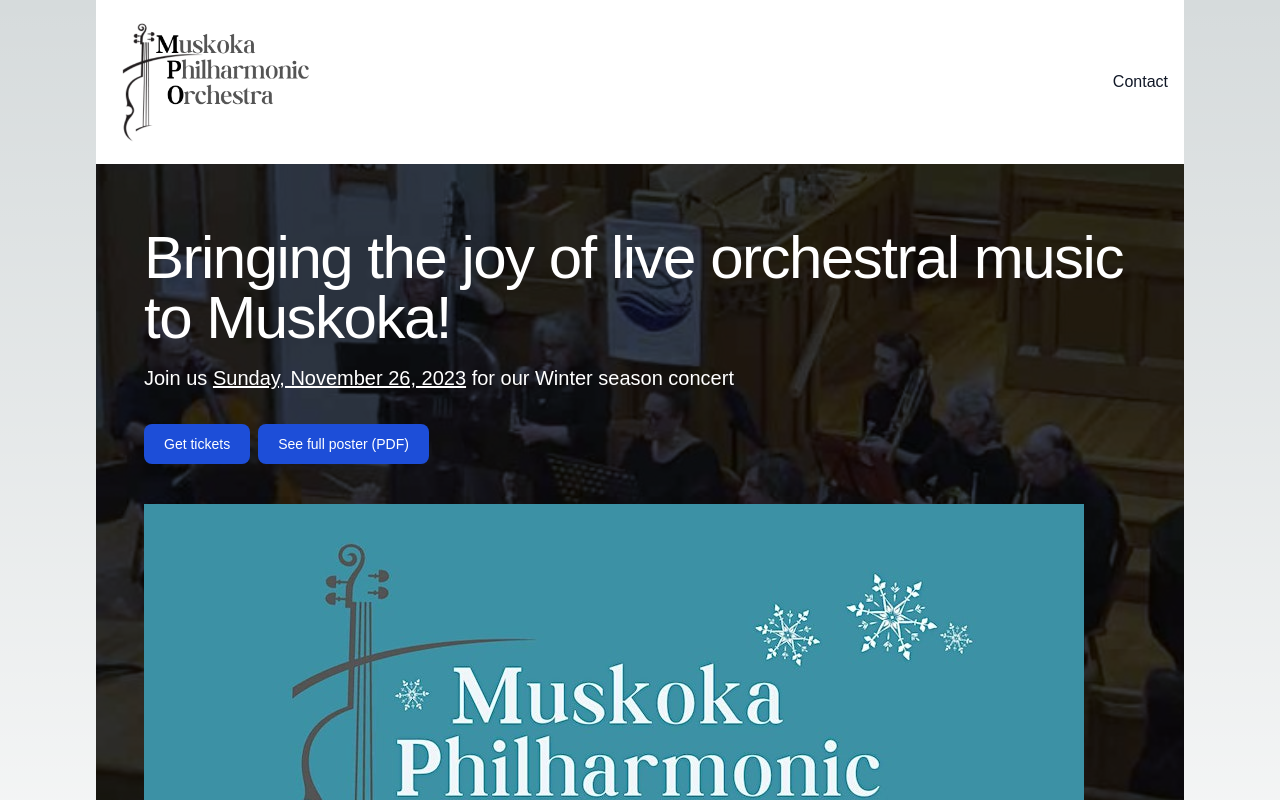
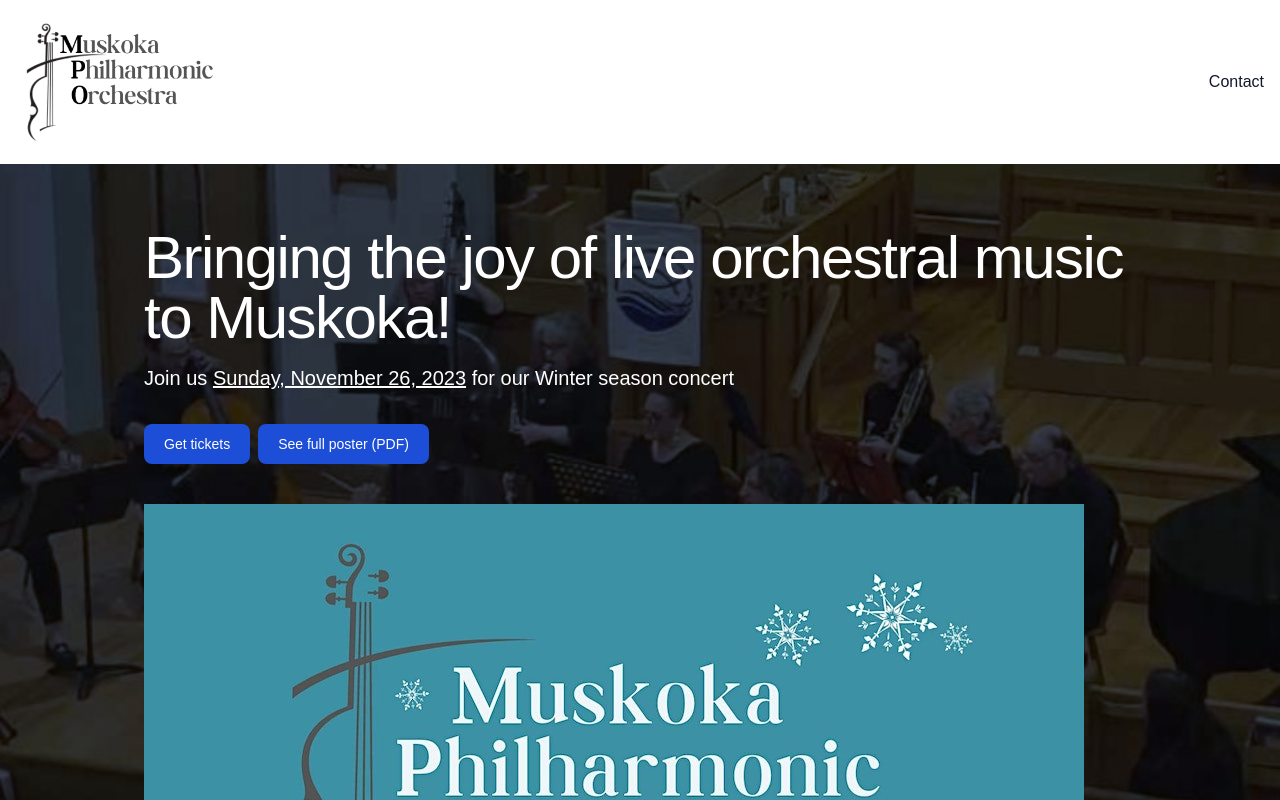
Before and after one commit to syntaxaire/muskokaphilharmonic.ca, a Next.js app: page / in a window 1280 px wide. Shown: the top 800 px of the page. Built offline with nearby package versions, Linux system fonts and the light colour scheme; a web font is replaced by a local one.

Commit message:
Fix layout

```diff
--- a/components/layout/containers.js
+++ b/components/layout/containers.js
@@ -1,4 +1,4 @@
-export const FullWidthContainer = ({ className, bgPattern, children }) => {
+export const FullWidthContainer = ({ className = '', bgPattern, children }) => {
   return (
     <div
       className={
@@ -7,11 +7,7 @@
         }` + className
       }
     >
-      <div
-        className={`container max-w-screen-xl mx-auto justify-center items-center ${className}`}
-      >
-        {children}
-      </div>
+      <div className={`container mx-auto ${className}`}>{children}</div>
     </div>
   );
 };
--- a/components/layout/layout.js
+++ b/components/layout/layout.js
@@ -1,8 +1,12 @@
+import SiteNavbar from '@/components/navbar';
+import { FullWidthContainer } from '@/components/layout/containers';
+
 const Layout = ({ children }) => {
   return (
-    <main
-      className={`min-w-max min-h-screen items-center justify-between px-24`}
-    >
+    <main className={`min-w-max min-h-screen`}>
+      <FullWidthContainer className="bg-white">
+        <SiteNavbar />
+      </FullWidthContainer>
       {children}
     </main>
   );
--- a/components/navbar.js
+++ b/components/navbar.js
@@ -8,45 +8,45 @@
     },
   ];
   return (
-    <nav className='bg-white border-gray-200 dark:bg-gray-900'>
-      <div className='max-w-screen-xl flex flex-wrap items-center justify-between mx-auto p-4'>
-        <a href='https://flowbite.com/' className='flex items-center'>
+    <nav className="bg-white border-gray-200 dark:bg-gray-900">
+      <div className="flex flex-wrap items-center justify-between p-4">
+        <a href="https://flowbite.com/" className="flex items-center">
           <Image
-            src='/logo.png'
-            alt='Muskoka Philharmonic Orchestra logo'
-            width='208'
-            height='587'
+            src="/logo.png"
+            alt="Muskoka Philharmonic Orchestra logo"
+            width="208"
+            height="587"
           />
         </a>
         <button
-          data-collapse-toggle='navbar-default'
-          type='button'
-          className='inline-flex items-center p-2 w-10 h-10 justify-center text-sm text-gray-500 rounded-lg md:hidden hover:bg-gray-100 focus:outline-none focus:ring-2 focus:ring-gray-200 dark:text-gray-400 dark:hover:bg-gray-700 dark:focus:ring-gray-600'
-          aria-controls='navbar-default'
-          aria-expanded='false'
+          data-collapse-toggle="navbar-default"
+          type="button"
+          className="inline-flex items-center p-2 w-10 h-10 justify-center text-sm text-gray-500 rounded-lg md:hidden hover:bg-gray-100 focus:outline-none focus:ring-2 focus:ring-gray-200 dark:text-gray-400 dark:hover:bg-gray-700 dark:focus:ring-gray-600"
+          aria-controls="navbar-default"
+          aria-expanded="false"
         >
-          <span className='sr-only'>Open main menu</span>
+          <span className="sr-only">Open main menu</span>
           <svg
-            className='w-5 h-5'
-            aria-hidden='true'
-            xmlns='http://www.w3.org/2000/svg'
-            fill='none'
-            viewBox='0 0 17 14'
+            className="w-5 h-5"
+            aria-hidden="true"
+            xmlns="http://www.w3.org/2000/svg"
+            fill="none"
+            viewBox="0 0 17 14"
           >
             <path
-              stroke='currentColor'
-              stroke-linecap='round'
-              stroke-linejoin='round'
-              strokeWidth='2'
-              d='M1 1h15M1 7h15M1 13h15'
+              stroke="currentColor"
+              stroke-linecap="round"
+              stroke-linejoin="round"
+              strokeWidth="2"
+              d="M1 1h15M1 7h15M1 13h15"
             />
           </svg>
         </button>
-        <div className='hidden w-full md:block md:w-auto' id='navbar-default'>
-          <ul className='font-medium flex flex-col p-4 md:p-0 mt-4 border text-gray-900 md:hover:text-blue-700 border-gray-100 rounded-lg bg-gray-50 md:flex-row md:space-x-8 md:mt-0 md:border-0 md:bg-white dark:bg-gray-800 md:dark:bg-gray-900 dark:border-gray-700'>
+        <div className="hidden w-full md:block md:w-auto" id="navbar-default">
+          <ul className="font-medium flex flex-col p-4 md:p-0 mt-4 border text-gray-900 md:hover:text-blue-700 border-gray-100 rounded-lg bg-gray-50 md:flex-row md:space-x-8 md:mt-0 md:border-0 md:bg-white dark:bg-gray-800 md:dark:bg-gray-900 dark:border-gray-700">
             {data.map((menuItem, index) => (
               <li key={index}>
-                <a href={menuItem.href} className=''>
+                <a href={menuItem.href} className="">
                   {menuItem.text}
                 </a>
               </li>
--- a/pages/index.js
+++ b/pages/index.js
@@ -1,5 +1,4 @@
 import Footer from '@/components/footer';
-import Navbar from '@/components/navbar';
 import { Splash } from '@/components/splash';
 import { Newsletter } from '@/components/newsletter';
 import { About } from '@/components/about';
@@ -10,11 +9,10 @@
 export default function Home() {
   return (
     <Layout>
-      <Navbar />
-      <FullWidthContainer>
+      <FullWidthContainer className="bg-white">
         <Splash />
+        <Footer />
       </FullWidthContainer>
-      <Footer />
     </Layout>
   );
 }
```
